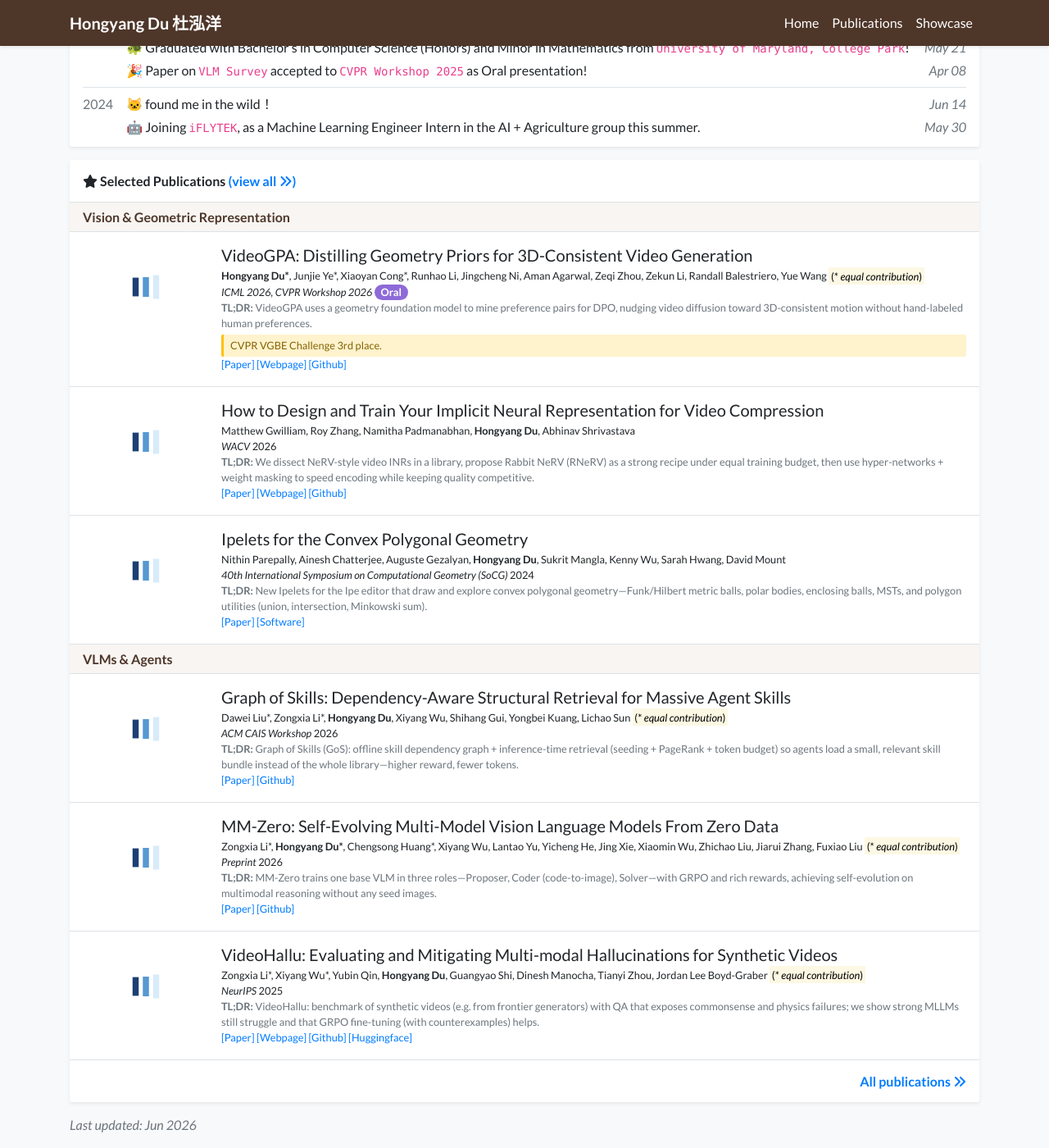
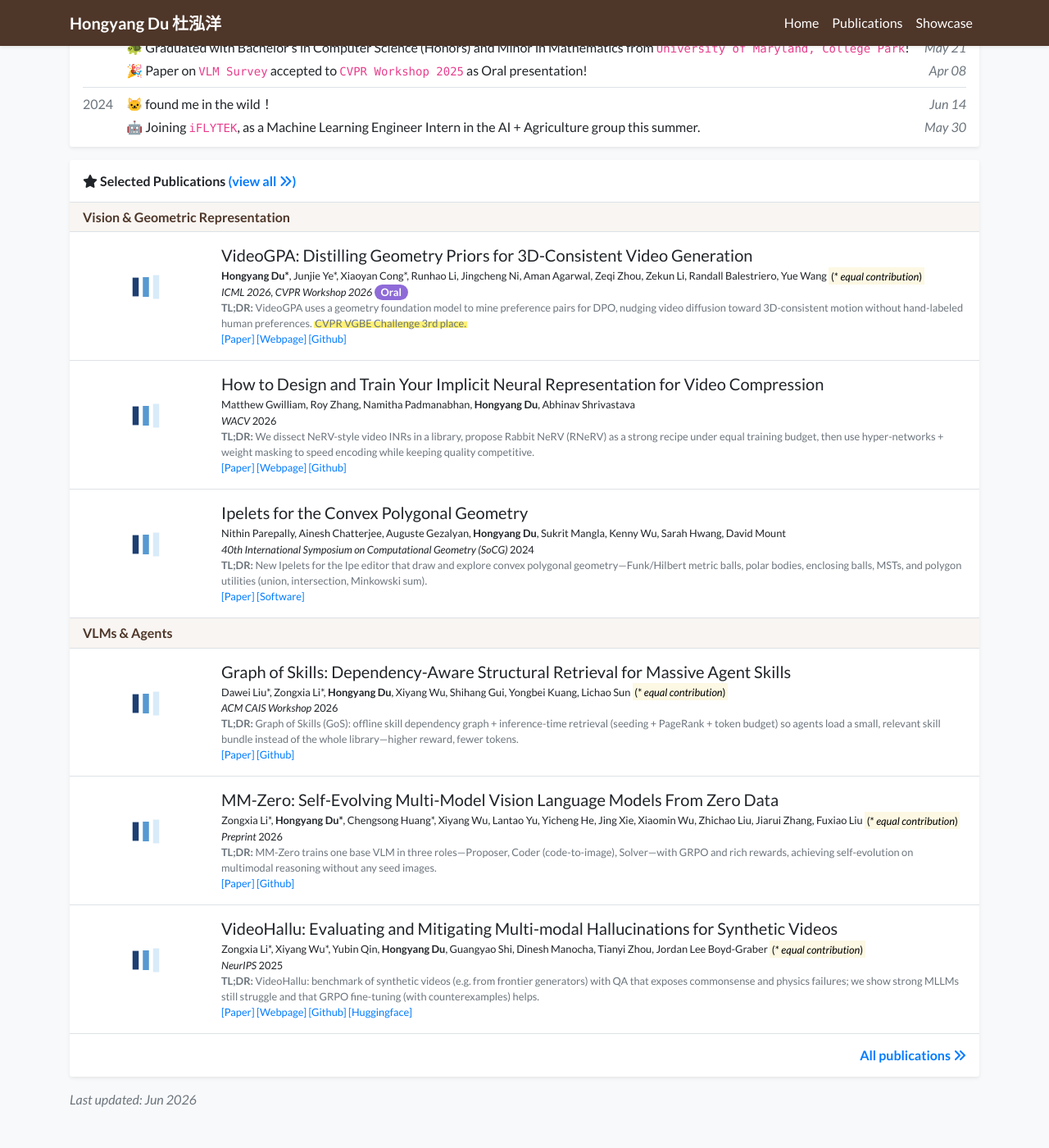
Before and after one commit to Hongyang-Du/Hongyang-Du.github.io, a Jekyll site: the page built from index.html, in a window 1280 px wide and 1400 px high, scrolled down 1097 px. Shown: the whole window at 82% size. Built offline with Jekyll 4.4.1, drawn with Linux system fonts in a browser that asks for light colours; nearby versions of some CDN libraries; some web fonts are replaced; a style sheet for code colours, icons or effects is not loaded; after the commit the page ends 2466 px from its top, so only the background shows below that.

Commit message:
add highlight

```diff
--- a/_includes/widgets/publication_item.html
+++ b/_includes/widgets/publication_item.html
@@ -13,9 +13,6 @@
             <p class="mt-0 mb-0 small">{% include widgets/author_list.html authors=item.authors %}</p>
             <p class="mt-0 mb-0 small">{{item.pub_pre}}<i>{{ item.pub }}</i>{{ item.pub_post }} {{ item.pub_date }} {{ item.pub_last }}</p>
             <p class="mt-0 mb-0 small text-muted"><span class="font-weight-bold">TL;DR:</span> {{ item.tldr | default: item.abstract }}</p>
-            {% if item.highlight %}
-            <p class="mt-1 mb-0 small publication-highlight">{{ item.highlight }}</p>
-            {% endif %}
 
             <p class="small pb-0 mb-0 lh-125 text-muted abstract-links">
                 {% for link in item.links %}
@@ -40,9 +37,6 @@
                 <p class="mt-0 mb-0 small">{% include widgets/author_list.html authors=item.authors %}</p>
                 <p class="mt-0 mb-0 small">{{item.pub_pre}}<i>{{ item.pub }}</i>{{ item.pub_post }} {{ item.pub_date }} {{ item.pub_last }}</p>
                 <p class="mt-0 mb-0 small text-muted"><span class="font-weight-bold">TL;DR:</span> {{ item.tldr | default: item.abstract }}</p>
-                {% if item.highlight %}
-                <p class="mt-1 mb-0 small publication-highlight">{{ item.highlight }}</p>
-                {% endif %}
 
                 <p class="small pb-0 mb-0 lh-125 text-muted abstract-links">
                     {% for link in item.links %}
--- a/assets/css/global.css
+++ b/assets/css/global.css
@@ -134,12 +134,11 @@ div.lazy {
     color: #fff;
 }
 
-.publication-highlight {
-    color: #856404;
-    background-color: #fff3cd;
-    border-left: 3px solid #ffc107;
-    padding: 4px 8px;
-    border-radius: 2px;
+.text-marker {
+    background: linear-gradient(transparent 35%, #fff176 35%, #fff176 90%, transparent 90%);
+    box-decoration-break: clone;
+    -webkit-box-decoration-break: clone;
+    padding: 0 1px;
 }
 
 .email-text {
```
Also changed, not shown: _publications/2026/2026-pub.md (+1 -3 lines).
